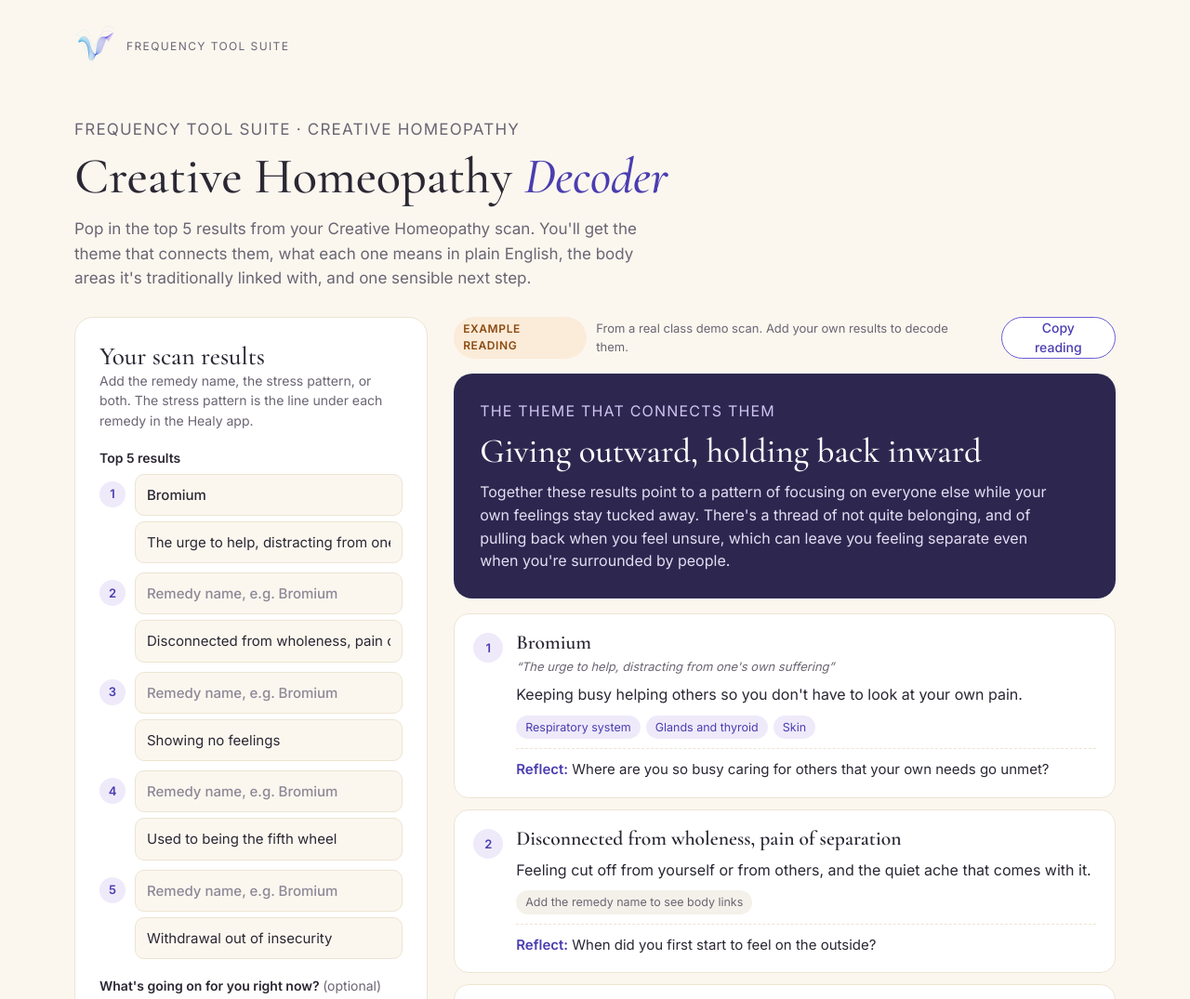
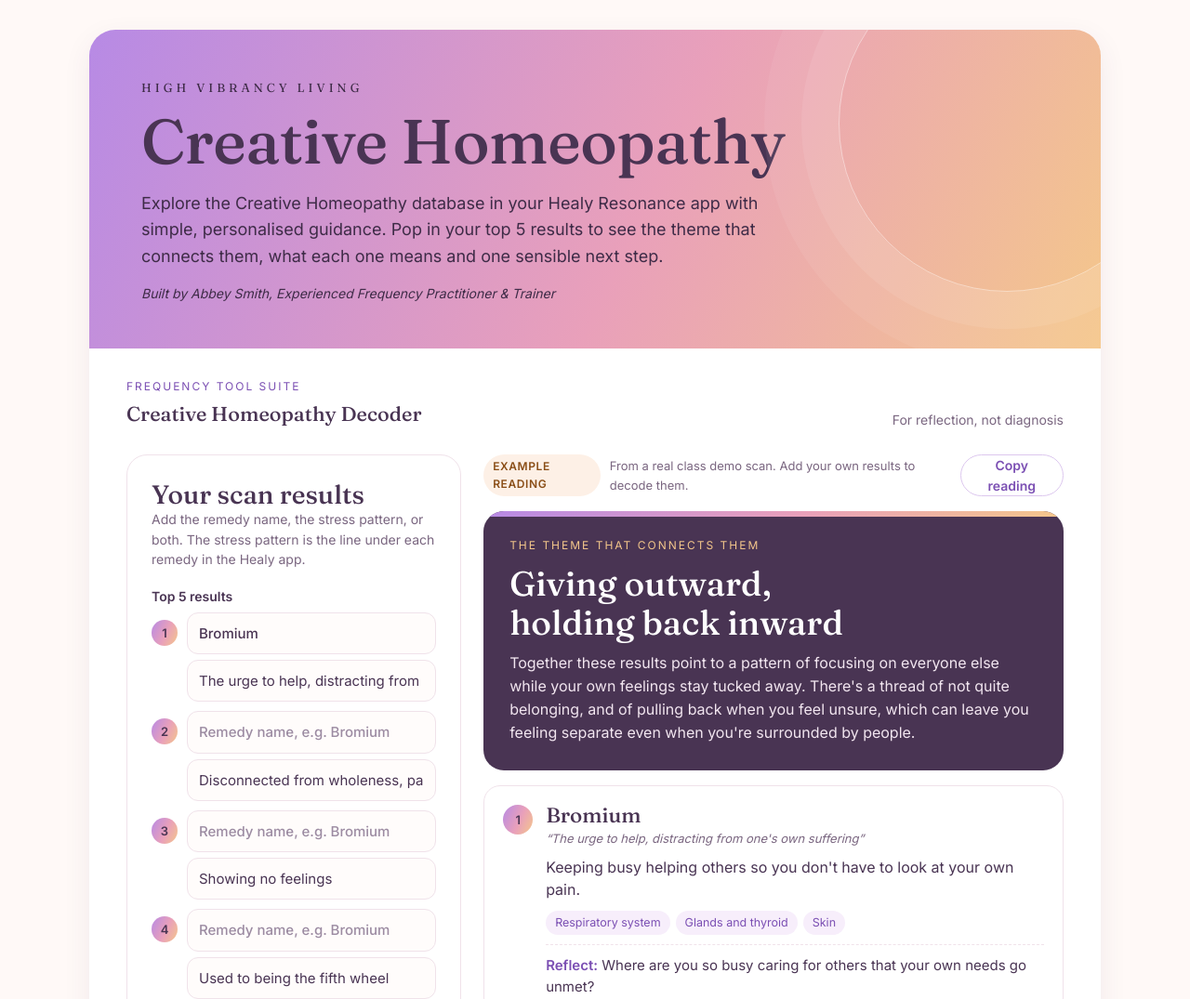
Before and after one commit to AbbeySmith22/creative-homeopathy-decoder, a website: page index.html in a window 1280 px wide. Shown: the top 1075 px of the page at 93% size. Drawn offline with nearby package versions, Linux system fonts and the light colour scheme.

Commit message:
Brand the Decoder to match the Frequency Tool Suite
Orchid–coral–apricot header card, Fraunces + Inter, deep plum text,
warm white background and the High Vibrancy Living footer logo.
Layout, AI logic and API are unchanged.

Co-Authored-By: Claude Opus 5.5 <noreply@anthropic.com>
Claude-Session: https://claude.ai/code/session_01KGm5gjbjCjyQ8yRP2NBxdx

```diff
--- a/index.html
+++ b/index.html
@@ -3,130 +3,166 @@
 <head>
 <meta charset="utf-8">
 <meta name="viewport" content="width=device-width, initial-scale=1">
-<title>Creative Homeopathy Decoder</title>
+<title>Creative Homeopathy · High Vibrancy Living</title>
+<link rel="icon" href="hvl-logo.png">
 <link rel="preconnect" href="https://fonts.googleapis.com">
-<link rel="stylesheet" href="https://fonts.googleapis.com/css2?family=Cormorant+Garamond:ital,wght@0,500;0,600;1,500&family=Inter:wght@400;500;600&display=swap">
+<link rel="preconnect" href="https://fonts.gstatic.com" crossorigin>
+<link rel="stylesheet" href="https://fonts.googleapis.com/css2?family=Fraunces:opsz,wght@9..144,300;9..144,400;9..144,500;9..144,600&family=Inter:wght@400;500;600&display=swap">
 <style>
+/* ============================================
+   HIGH VIBRANCY LIVING — Frequency Tool Suite
+   Creative Homeopathy: orchid → coral → apricot
+============================================ */
 :root {
-  /* High Vibrancy Living palette, taken from frequencytoolkit.com */
-  --bg: #FBF7EF;
+  --bg: #FFF9F7;            /* warm white */
   --surface: #FFFFFF;
-  --ink: #2B2733;
-  --muted: #6B6573;
-  --violet: #6B5BD6;
-  --violet-ink: #4A3DB0;
-  --soft: #EFEAFA;
-  --mid: #DCD3F5;
-  --border: #EDE4D2;
-  --deep: #2D2750;
-  --warn: #8A4B12;
-  --display: "Cormorant Garamond", Georgia, serif;
-  --body: Inter, system-ui, -apple-system, "Segoe UI", sans-serif;
-  /* Layout: form on the left, the decoded reading on the right; one column on phones */
+  --ink: #493453;           /* deep plum */
+  --muted: #7A6680;
+  --orchid: #B78AE5;
+  --coral: #E9A0BA;
+  --apricot: #F4C78B;
+  --accent-ink: #7B4FB3;    /* orchid, dark enough for text */
+  --tint: #F7EEFB;          /* orchid wash */
+  --tint-warm: #FDF0E6;     /* apricot wash */
+  --border: #F0E2EA;
+  --grad: linear-gradient(115deg, #B78AE5 0%, #E9A0BA 55%, #F4C78B 100%);
+  --grad-soft: linear-gradient(115deg, rgba(183,138,229,0.16), rgba(233,160,186,0.16), rgba(244,199,139,0.18));
+  --shadow: 0 10px 30px rgba(73,52,83,0.08);
+  --display: "Fraunces", Georgia, serif;
+  --body: "Inter", system-ui, -apple-system, "Segoe UI", sans-serif;
+  /* Layout: gradient header card, then a white body with the form beside the reading */
   color-scheme: light;
 }
 * { box-sizing: border-box; }
 html, body { margin: 0; background: var(--bg); color: var(--ink); font-family: var(--body); font-size: 16px; line-height: 1.55; }
-a { color: var(--violet-ink); }
-a:hover { color: var(--violet); }
-:focus-visible { outline: 2px solid var(--violet); outline-offset: 2px; border-radius: 6px; }
+a { color: var(--accent-ink); }
+a:hover { color: var(--ink); }
+:focus-visible { outline: 2px solid var(--accent-ink); outline-offset: 2px; border-radius: 6px; }
 
-.wrap { max-width: 1160px; margin: 0 auto; padding: 0 20px; }
-header.top { padding: 28px 0 0; }
-.brand { display: flex; align-items: center; gap: 12px; text-decoration: none; color: var(--ink); }
-.brand img { width: 44px; height: 44px; object-fit: contain; }
-.brand span { font-size: 12px; letter-spacing: 1.4px; text-transform: uppercase; color: var(--muted); }
+.shell { max-width: 1120px; margin: 32px auto 0; padding: 0 16px; }
+.card-shell { background: var(--surface); border-radius: 28px; overflow: hidden; box-shadow: var(--shadow); }
 
-.hero { padding: 40px 0 28px; max-width: 720px; }
-.kicker { margin: 0; font-size: 12px; letter-spacing: 1.2px; text-transform: uppercase; color: var(--violet-ink); }
-h1 { margin: 10px 0 0; font-family: var(--display); font-weight: 500; font-size: clamp(2.4rem, 5vw, 3.4rem); line-height: 1.05; text-wrap: balance; }
-h1 em { color: var(--violet-ink); }
-.hero p { margin: 14px 0 0; color: var(--muted); font-size: 17px; max-width: 60ch; }
+/* Header: same structure as the other tools */
+.header { background: var(--grad); padding: 52px 56px 48px; position: relative; overflow: hidden; }
+.header::after { content: ""; position: absolute; right: -80px; top: -80px; width: 360px; height: 360px; border-radius: 50%; border: 1px solid rgba(255,255,255,0.45); box-shadow: 0 0 0 40px rgba(255,255,255,0.08), 0 0 0 80px rgba(255,255,255,0.06); pointer-events: none; }
+.header .kicker { margin: 0; font-family: var(--display); font-weight: 400; font-size: 13px; letter-spacing: 4px; text-transform: uppercase; color: #3E2B47; }
+.header h1 { margin: 14px 0 0; font-family: var(--display); font-weight: 500; font-size: clamp(2.6rem, 6vw, 4.2rem); line-height: 1.02; letter-spacing: -0.5px; color: var(--ink); text-wrap: balance; position: relative; }
+.header .lead { margin: 18px 0 0; max-width: 60ch; font-size: 18px; line-height: 1.6; color: #3E2B47; position: relative; }
+.header .credibility { margin: 14px 0 0; font-size: 14px; font-style: italic; color: #3E2B47; position: relative; }
 
-.grid { display: flex; flex-wrap: wrap; gap: 28px; align-items: flex-start; padding-bottom: 72px; }
-.panel { background: var(--surface); border: 1px solid var(--border); border-radius: 20px; padding: 26px; }
-form.panel { flex: 1 1 380px; min-width: 0; display: flex; flex-direction: column; gap: 18px; }
-.results { flex: 999 1 520px; min-width: 0; display: flex; flex-direction: column; gap: 16px; }
+.body { padding: 32px 40px 44px; }
+.meta { display: flex; flex-wrap: wrap; gap: 10px 24px; justify-content: space-between; align-items: flex-end; margin-bottom: 26px; }
+.meta .label { margin: 0; font-size: 12px; letter-spacing: 2px; text-transform: uppercase; color: var(--accent-ink); }
+.meta .value { margin: 4px 0 0; font-family: var(--display); font-size: 1.35rem; font-weight: 500; }
+.meta .side { margin: 0; font-size: 14px; color: var(--muted); }
 
-h2 { margin: 0; font-family: var(--display); font-weight: 500; font-size: 1.7rem; line-height: 1.15; text-wrap: balance; }
+.grid { display: flex; flex-wrap: wrap; gap: 24px; align-items: flex-start; }
+.panel { background: var(--surface); border: 1px solid var(--border); border-radius: 22px; padding: 26px; }
+form.panel { flex: 1 1 360px; min-width: 0; display: flex; flex-direction: column; gap: 18px; }
+.results { flex: 999 1 500px; min-width: 0; display: flex; flex-direction: column; gap: 16px; }
+
+h2 { margin: 0; font-family: var(--display); font-weight: 500; font-size: 1.75rem; line-height: 1.15; text-wrap: balance; }
 .hint { margin: 0; font-size: 14px; color: var(--muted); }
 fieldset { border: 0; margin: 0; padding: 0; display: flex; flex-direction: column; gap: 10px; }
 legend { padding: 0; margin-bottom: 6px; font-weight: 600; font-size: 14px; }
 .row { display: grid; grid-template-columns: 28px minmax(0, 1fr); gap: 10px; align-items: start; }
-.num { width: 28px; height: 28px; border-radius: 14px; background: var(--soft); color: var(--violet-ink); font-size: 13px; font-weight: 600; display: flex; align-items: center; justify-content: center; margin-top: 8px; }
+.num { width: 28px; height: 28px; border-radius: 14px; background: var(--grad); color: var(--ink); font-size: 13px; font-weight: 600; display: flex; align-items: center; justify-content: center; margin-top: 8px; }
 .pair { display: flex; flex-direction: column; gap: 6px; }
 label.sr { position: absolute; width: 1px; height: 1px; overflow: hidden; clip: rect(0 0 0 0); white-space: nowrap; }
 input[type=text], textarea {
-  width: 100%; font: inherit; font-size: 15px; color: var(--ink); background: var(--bg);
-  border: 1px solid var(--border); border-radius: 10px; padding: 10px 12px;
+  width: 100%; font: inherit; font-size: 15px; color: var(--ink); background: #FFFCFB;
+  border: 1px solid var(--border); border-radius: 12px; padding: 10px 12px; transition: border-color .15s, box-shadow .15s;
 }
-input[type=text]::placeholder, textarea::placeholder { color: #8E8796; }
+input[type=text]:focus, textarea:focus { outline: none; border-color: var(--orchid); box-shadow: 0 0 0 3px rgba(183,138,229,0.22); }
+input[type=text]::placeholder, textarea::placeholder { color: #9C8BA2; }
 input.remedy { font-weight: 500; }
 textarea { min-height: 84px; resize: vertical; }
 .lbl { font-weight: 600; font-size: 14px; display: block; margin-bottom: 6px; }
 
-.seg { display: inline-flex; background: var(--soft); border-radius: 999px; padding: 4px; gap: 4px; }
+.seg { display: inline-flex; background: var(--tint); border-radius: 999px; padding: 4px; gap: 4px; }
 .seg button { font: inherit; font-size: 14px; border: 0; background: transparent; color: var(--ink); padding: 8px 16px; min-height: 36px; border-radius: 999px; cursor: pointer; }
-.seg button[aria-pressed="true"] { background: var(--surface); color: var(--violet-ink); font-weight: 600; box-shadow: 0 1px 4px rgba(45,39,80,0.12); }
+.seg button[aria-pressed="true"] { background: var(--grad); color: var(--ink); font-weight: 600; box-shadow: 0 2px 8px rgba(183,138,229,0.3); }
 
 .actions { display: flex; flex-wrap: wrap; gap: 10px; align-items: center; }
-.btn { font: inherit; font-weight: 500; font-size: 16px; border-radius: 999px; min-height: 48px; padding: 0 24px; cursor: pointer; border: 1px solid var(--violet); }
-.btn.primary { background: var(--violet); color: #FFFFFF; }
-.btn.primary:hover { background: #5A4AC0; }
-.btn.primary[disabled] { opacity: 0.6; cursor: progress; }
-.btn.ghost { background: var(--surface); color: var(--violet-ink); }
+.btn { font: inherit; font-weight: 600; font-size: 16px; border-radius: 999px; min-height: 48px; padding: 0 26px; cursor: pointer; border: 1px solid transparent; transition: transform .15s, box-shadow .15s; }
+.btn.primary { background: var(--grad); color: var(--ink); box-shadow: 0 6px 18px rgba(233,160,186,0.35); }
+.btn.primary:hover { transform: translateY(-1px); box-shadow: 0 10px 24px rgba(183,138,229,0.35); }
+.btn.primary[disabled] { opacity: 0.65; cursor: progress; transform: none; }
+.btn.ghost { background: var(--surface); color: var(--accent-ink); border-color: #DCC7EE; }
+.btn.ghost:hover { background: var(--tint); }
 .btn.small { min-height: 38px; font-size: 14px; padding: 0 16px; }
-.error { margin: 0; color: #9B2C2C; font-size: 14px; }
+.error { margin: 0; color: #A63A5B; font-size: 14px; }
+@media (prefers-reduced-motion: reduce) { .btn { transition: none; } .btn.primary:hover { transform: none; } }
 
 .status { display: flex; align-items: center; gap: 10px; font-size: 13px; color: var(--muted); }
-.chip { display: inline-flex; align-items: center; gap: 6px; font-size: 12px; letter-spacing: 0.6px; text-transform: uppercase; padding: 4px 10px; border-radius: 999px; background: var(--soft); color: var(--violet-ink); font-weight: 600; }
-.chip.example { background: #FBEBD9; color: var(--warn); }
+.chip { display: inline-flex; align-items: center; gap: 6px; font-size: 12px; letter-spacing: 0.6px; text-transform: uppercase; padding: 4px 10px; border-radius: 999px; background: var(--tint); color: var(--accent-ink); font-weight: 600; }
+.chip.example { background: var(--tint-warm); color: #8A4E17; }
 
-.theme { background: var(--deep); color: #FBF7EF; border-radius: 20px; padding: 28px; display: flex; flex-direction: column; gap: 10px; }
-.theme .kicker { color: #CFC4F2; }
+.theme { background: var(--ink); color: #FFF9F7; border-radius: 22px; padding: 28px; display: flex; flex-direction: column; gap: 10px; position: relative; overflow: hidden; }
+.theme::before { content: ""; position: absolute; left: 0; right: 0; top: 0; height: 6px; background: var(--grad); }
+.theme .kicker { margin: 0; font-size: 12px; letter-spacing: 2px; text-transform: uppercase; color: var(--apricot); }
 .theme h2 { font-size: clamp(1.8rem, 3.4vw, 2.3rem); color: #FFFFFF; }
-.theme p { margin: 0; color: #E4DEF2; font-size: 16px; max-width: 62ch; }
+.theme p { margin: 0; color: #F2E6F0; font-size: 16px; max-width: 62ch; }
 
 .cards { display: flex; flex-direction: column; gap: 12px; }
-.card { background: var(--surface); border: 1px solid var(--border); border-radius: 16px; padding: 18px 20px; display: grid; grid-template-columns: 32px minmax(0, 1fr); gap: 14px; }
+.card { background: var(--surface); border: 1px solid var(--border); border-radius: 18px; padding: 18px 20px; display: grid; grid-template-columns: 32px minmax(0, 1fr); gap: 14px; transition: box-shadow .15s; }
+.card:hover { box-shadow: var(--shadow); }
 .card .num { margin-top: 2px; width: 32px; height: 32px; border-radius: 16px; }
-.card h3 { margin: 0; font-family: var(--display); font-weight: 600; font-size: 1.35rem; line-height: 1.2; }
+.card h3 { margin: 0; font-family: var(--display); font-weight: 500; font-size: 1.4rem; line-height: 1.2; }
 .card .orig { margin: 2px 0 0; font-size: 13px; color: var(--muted); font-style: italic; }
 .card .plain { margin: 8px 0 0; }
 .tags { display: flex; flex-wrap: wrap; gap: 6px; margin-top: 10px; }
-.tag { font-size: 12.5px; padding: 3px 10px; border-radius: 999px; background: var(--soft); color: var(--violet-ink); }
-.tag.none { background: #F4F1EA; color: var(--muted); }
+.tag { font-size: 12.5px; padding: 3px 10px; border-radius: 999px; background: var(--tint); color: var(--accent-ink); }
+.tag.none { background: #F6F0F2; color: var(--muted); }
 .reflect { margin: 10px 0 0; padding-top: 10px; border-top: 1px dashed var(--border); font-size: 15px; }
-.reflect b { color: var(--violet-ink); font-weight: 600; }
-.unsure { margin: 8px 0 0; font-size: 13px; color: var(--warn); }
+.reflect b { color: var(--accent-ink); font-weight: 600; }
+.unsure { margin: 8px 0 0; font-size: 13px; color: #8A4E17; }
 
 .two { display: flex; flex-wrap: wrap; gap: 16px; }
 .two > .panel { flex: 1 1 260px; min-width: 0; padding: 22px; display: flex; flex-direction: column; gap: 10px; }
-.two h2 { font-size: 1.4rem; }
+.two h2 { font-size: 1.45rem; }
 ol.qs { margin: 0; padding-left: 20px; display: flex; flex-direction: column; gap: 8px; }
+ol.qs li::marker { color: var(--accent-ink); font-weight: 600; }
 .panel p { margin: 0; }
-.next { background: var(--soft); border: 0; }
+.next { background: var(--grad-soft); border: 1px solid var(--border); }
 
-.disclaimer { font-size: 13px; color: var(--muted); margin: 0; max-width: 70ch; }
 .loading { display: flex; flex-direction: column; gap: 12px; }
-.bar { height: 14px; border-radius: 8px; background: linear-gradient(90deg, var(--soft), var(--mid), var(--soft)); background-size: 200% 100%; animation: shimmer 1.4s linear infinite; }
+.bar { height: 14px; border-radius: 8px; background: linear-gradient(90deg, #F7EEFB, #F6D9E3, #FCE9D2, #F7EEFB); background-size: 200% 100%; animation: shimmer 1.4s linear infinite; }
 @keyframes shimmer { from { background-position: 200% 0; } to { background-position: -200% 0; } }
 @media (prefers-reduced-motion: reduce) { .bar { animation: none; } }
-footer.foot { border-top: 1px solid var(--border); padding: 22px 0 40px; }
+
+.footer { text-align: center; padding: 36px 16px 48px; }
+.footer img { width: 150px; height: auto; display: block; margin: 0 auto 14px; }
+.footer p { margin: 0 auto; max-width: 72ch; font-size: 12.5px; color: var(--muted); }
 [hidden] { display: none !important; }
+
+@media (max-width: 640px) {
+  .shell { margin-top: 12px; padding: 0 10px; }
+  .header { padding: 32px 22px 30px; }
+  .header .lead { font-size: 16px; }
+  .body { padding: 22px 16px 32px; }
+  .panel { padding: 20px; }
+}
 </style>
 </head>
 <body>
-<div class="wrap">
-  <header class="top">
-    <a class="brand" href="https://frequencytoolkit.com"><img src="hvl-logo.png" alt="High Vibrancy Living"><span>Frequency Tool Suite</span></a>
+<main class="shell">
+  <div class="card-shell">
+    <header class="header">
+      <p class="kicker">High Vibrancy Living</p>
+      <h1>Creative Homeopathy</h1>
+      <p class="lead">Explore the Creative Homeopathy database in your Healy Resonance app with simple, personalised guidance. Pop in your top 5 results to see the theme that connects them, what each one means and one sensible next step.</p>
+      <p class="credibility">Built by Abbey Smith, Experienced Frequency Practitioner &amp; Trainer</p>
     </header>
 
-  <section class="hero">
-    <p class="kicker">Frequency Tool Suite · Creative Homeopathy</p>
-    <h1>Creative Homeopathy <em>Decoder</em></h1>
-    <p>Pop in the top 5 results from your Creative Homeopathy scan. You'll get the theme that connects them, what each one means in plain English, the body areas it's traditionally linked with, and one sensible next step.</p>
-  </section>
+    <div class="body">
+      <div class="meta">
+        <div>
+          <p class="label">Frequency Tool Suite</p>
+          <p class="value">Creative Homeopathy Decoder</p>
+        </div>
+        <p class="side">For reflection, not diagnosis</p>
+      </div>
 
       <div class="grid">
         <form class="panel" id="form" novalidate>
@@ -164,11 +200,14 @@ footer.foot { border-top: 1px solid var(--border); padding: 22px 0 40px; }
           <!-- filled by script -->
         </section>
       </div>
+    </div>
+  </div>
+</main>
 
-  <footer class="foot">
-    <p class="disclaimer">This tool is for education and personal reflection within the Healy framework. It doesn't diagnose, treat, cure or prevent any medical condition, and isn't a substitute for professional care. Readings are generated by AI and can be wrong. Healy is a trademark of its owner; this tool is independent and not affiliated with Healy World. © 2026 High Vibrancy Living.</p>
+<footer class="footer">
+  <img src="hvl-wordmark.png" alt="High Vibrancy Living">
+  <p>This tool is for education and personal reflection within the Healy framework. It doesn't diagnose, treat, cure or prevent any medical condition, and isn't a substitute for professional care. Readings are generated by AI and can be wrong. Healy and Healy World are trademarks of their respective owner; this tool is independent and not affiliated with or endorsed by Healy World. © 2026 High Vibrancy Living.</p>
 </footer>
-</div>
 
 <script>
 (function () {
```
Also changed, not shown: hvl-wordmark.png (added). Lines whose indentation alone changed are shown as unchanged.
